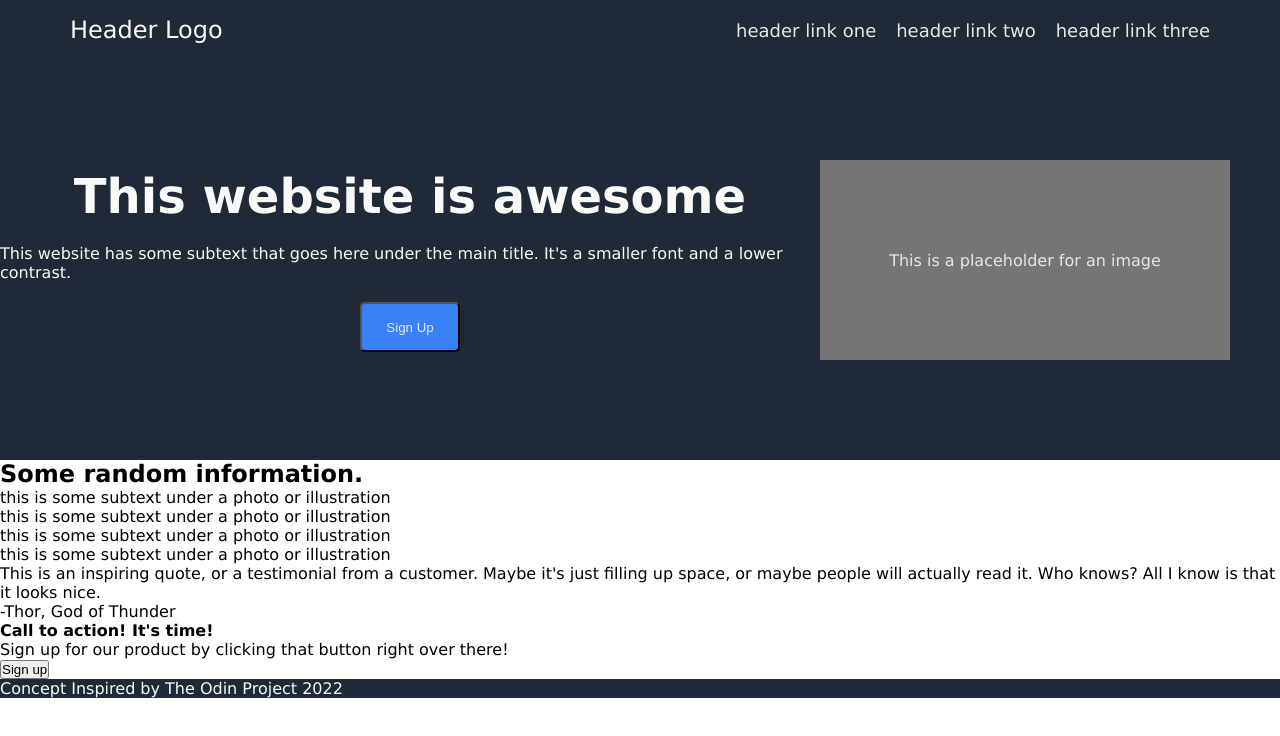
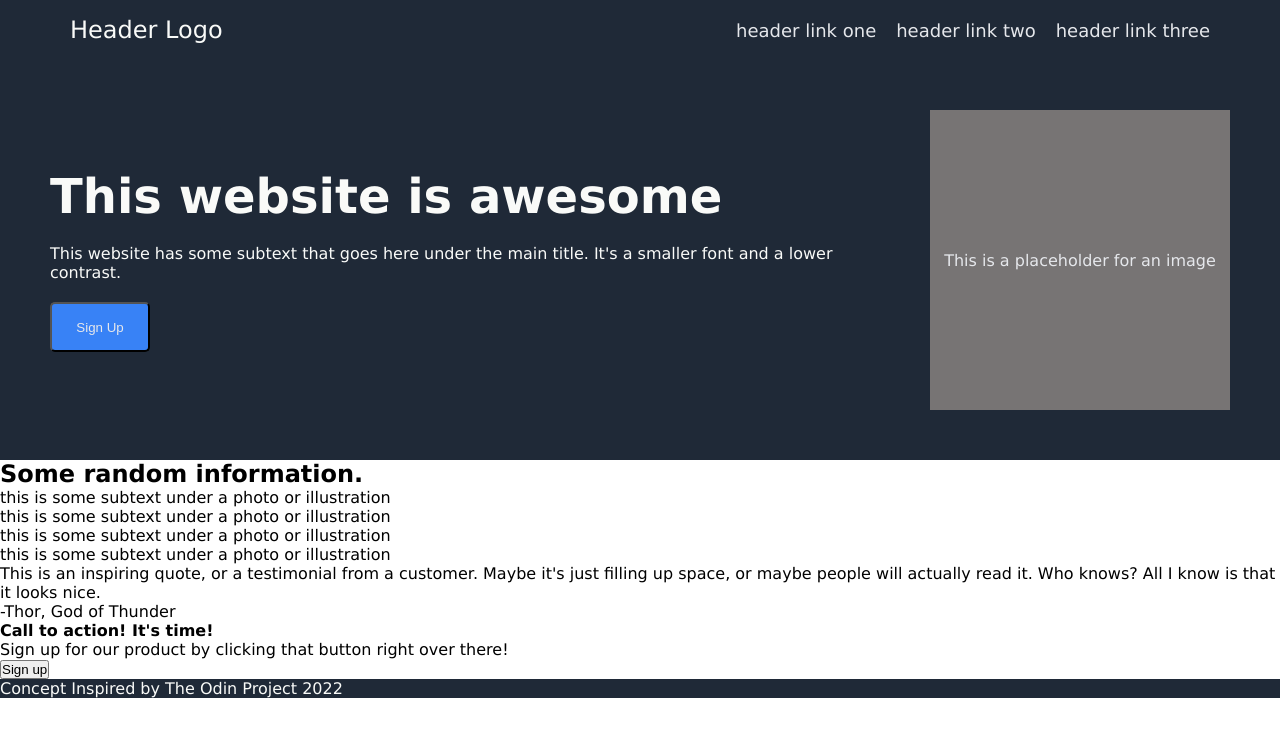
Before and after one commit to weeman2470/odin-landing, a plain HTML site: page index.html in a window 1280 px wide. Drawn offline with Linux system fonts and the light colour scheme.

Commit message:
Tweaks to header layout

```diff
--- a/style.css
+++ b/style.css
@@ -91,23 +91,25 @@ ul {
     background-color: rgb(119, 116, 116);
     color: #e5e7eb;
     margin-right: 50px;
-    height: 200px;
-    width: 300px;
+    min-height: 300px;
+    min-width: 300px;
 
 }
 
 .title {
-    min-width: 600px;
+    min-width: 400px;
     margin: 0 auto;
     padding: 50px 0;
 }
 
 .header .title {
     display: flex;
-    justify-content: center;
+    flex-wrap: wrap;
+    justify-content: flex-start;
     align-items: center;
-    flex-direction: column;
-    flex: 2;
+    margin-left: 50px;
+    /* flex-direction: column; */
+    /*flex: 1;*/
     gap: 20px;
 }
 
@@ -128,5 +130,6 @@ ul {
     display: flex;
     justify-content: center;
     align-items: center;
-    flex: 1;
+    /* flex: 1; */
+    margin-left: 50px;
 }
```
